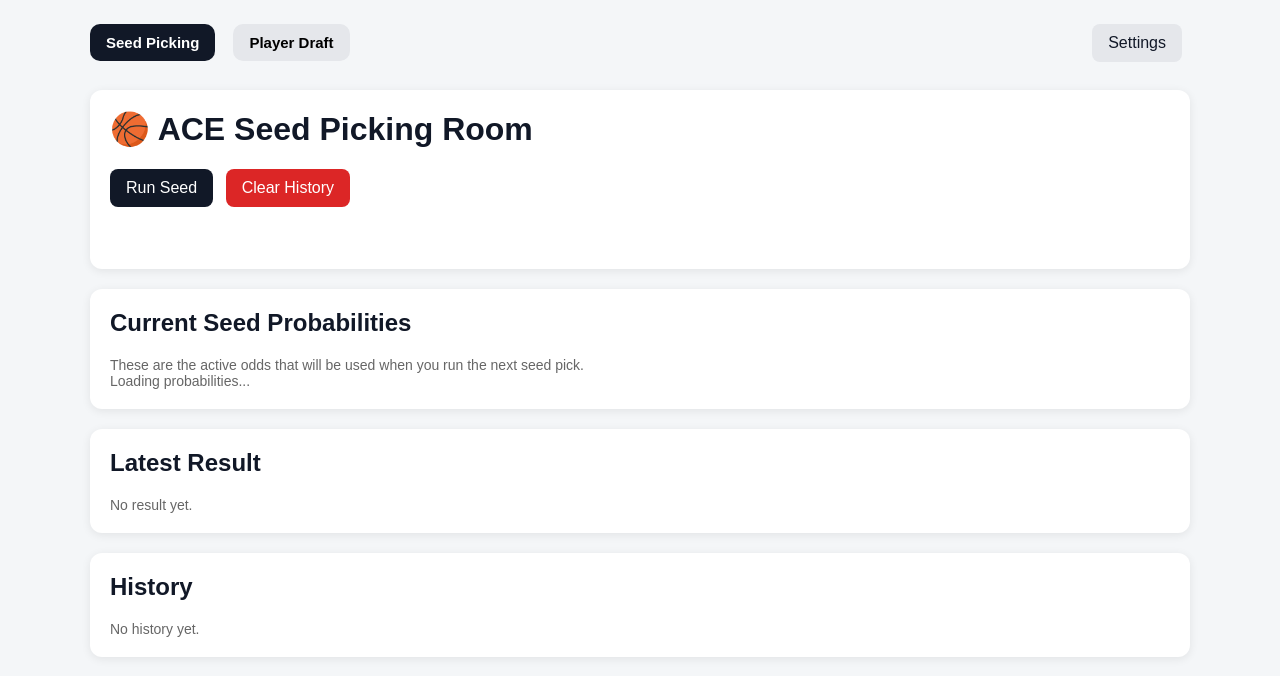
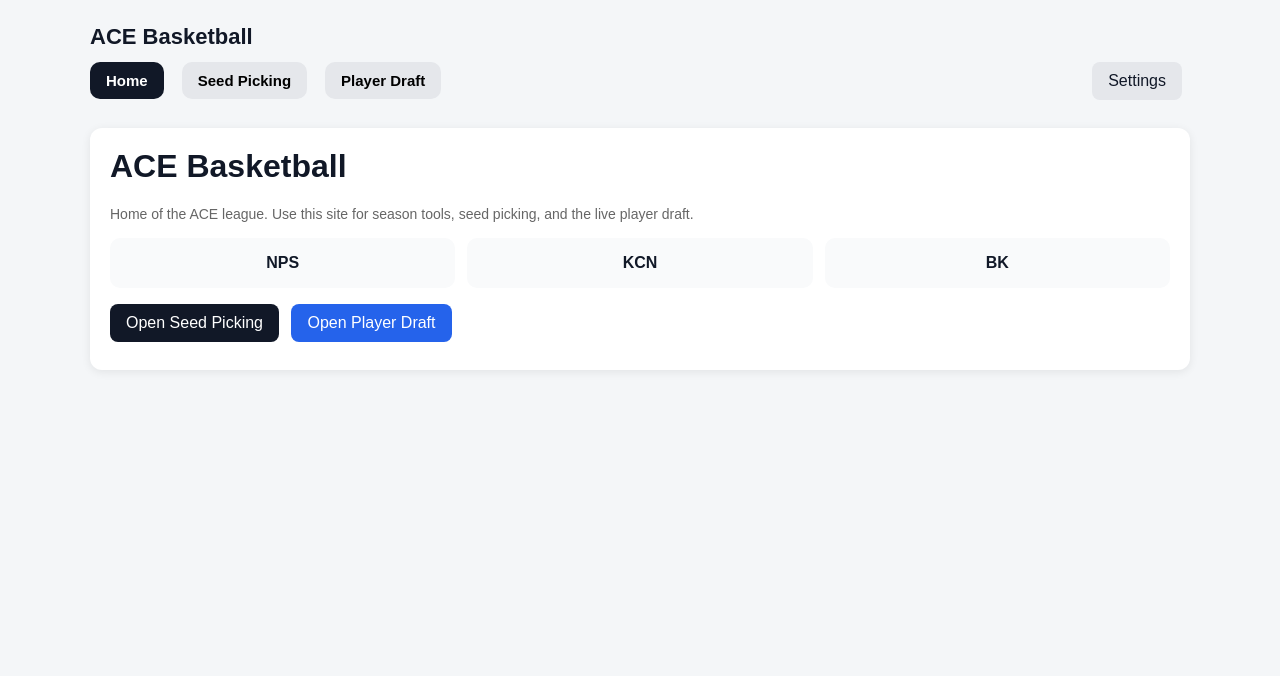
Before and after one commit to spinxara/acebasketballleague, a Flask app: page / in a window 1280 px wide. Shown: the top 676 px of the page. Run offline with Flask 3, Linux system fonts and the light colour scheme; some libraries are stand-ins or nearby versions.

Commit message:
Make ACE Basketball the site homepage.
Open the league home page by default and keep seed picking and draft as tools instead of the landing screen.

Co-authored-by: Cursor <cursoragent@cursor.com>

```diff
--- a/templates/index.html
+++ b/templates/index.html
@@ -3,7 +3,7 @@
 <head>
   <meta charset="UTF-8" />
   <meta name="viewport" content="width=device-width, initial-scale=1.0" />
-  <title>ACE Seed Picking & Draft Room</title>
+  <title>ACE Basketball</title>
   <script src="https://cdn.socket.io/4.7.5/socket.io.min.js"></script>
   <style>
     body {
@@ -28,6 +28,27 @@
       display: flex;
       gap: 10px;
       flex-wrap: wrap;
+    }
+    .brand {
+      font-size: 22px;
+      font-weight: bold;
+      margin-bottom: 12px;
+    }
+    .hero-actions {
+      margin-top: 16px;
+    }
+    .team-home-grid {
+      display: grid;
+      grid-template-columns: repeat(3, 1fr);
+      gap: 12px;
+      margin-top: 16px;
+    }
+    .team-home-card {
+      background: #f9fafb;
+      border-radius: 10px;
+      padding: 16px;
+      font-weight: bold;
+      text-align: center;
     }
     .top-bar {
       display: flex;
@@ -299,7 +320,8 @@
       .draft-grid,
       .captain-row,
       .season-grid,
-      .manual-grid {
+      .manual-grid,
+      .team-home-grid {
         grid-template-columns: 1fr;
       }
     }
@@ -307,9 +329,11 @@
 </head>
 <body>
   <div class="container">
+    <div class="brand">ACE Basketball</div>
     <div class="top-bar">
       <div class="tabs">
-        <button class="tab-btn active" data-tab="seedTab">Seed Picking</button>
+        <button class="tab-btn active" data-tab="homeTab">Home</button>
+        <button class="tab-btn" data-tab="seedTab">Seed Picking</button>
         <button class="tab-btn" data-tab="draftTab">Player Draft</button>
       </div>
 
@@ -364,7 +388,25 @@
       </div>
     </div>
 
-    <div id="seedTab" class="tab-panel active">
+    <div id="homeTab" class="tab-panel active">
+      <div class="card">
+        <h1>ACE Basketball</h1>
+        <div class="muted">
+          Home of the ACE league. Use this site for season tools, seed picking, and the live player draft.
+        </div>
+        <div class="team-home-grid">
+          <div class="team-home-card">NPS</div>
+          <div class="team-home-card">KCN</div>
+          <div class="team-home-card">BK</div>
+        </div>
+        <div class="hero-actions">
+          <button class="primary" type="button" data-open-tab="seedTab">Open Seed Picking</button>
+          <button class="secondary" type="button" data-open-tab="draftTab">Open Player Draft</button>
+        </div>
+      </div>
+    </div>
+
+    <div id="seedTab" class="tab-panel">
       <div class="card">
         <h1>🏀 ACE Seed Picking Room</h1>
         <button class="primary" id="runBtn">Run Seed</button>
@@ -843,12 +885,24 @@
       draftMessage.textContent = data.message;
     });
 
+    function showTab(tabId) {
+      document.querySelectorAll(".tab-btn").forEach(btn => {
+        btn.classList.toggle("active", btn.dataset.tab === tabId);
+      });
+      document.querySelectorAll(".tab-panel").forEach(panel => {
+        panel.classList.toggle("active", panel.id === tabId);
+      });
+    }
+
     document.querySelectorAll(".tab-btn").forEach(button => {
       button.addEventListener("click", () => {
-        document.querySelectorAll(".tab-btn").forEach(btn => btn.classList.remove("active"));
-        document.querySelectorAll(".tab-panel").forEach(panel => panel.classList.remove("active"));
-        button.classList.add("active");
-        document.getElementById(button.dataset.tab).classList.add("active");
+        showTab(button.dataset.tab);
+      });
+    });
+
+    document.querySelectorAll("[data-open-tab]").forEach(button => {
+      button.addEventListener("click", () => {
+        showTab(button.dataset.openTab);
       });
     });
 
```
